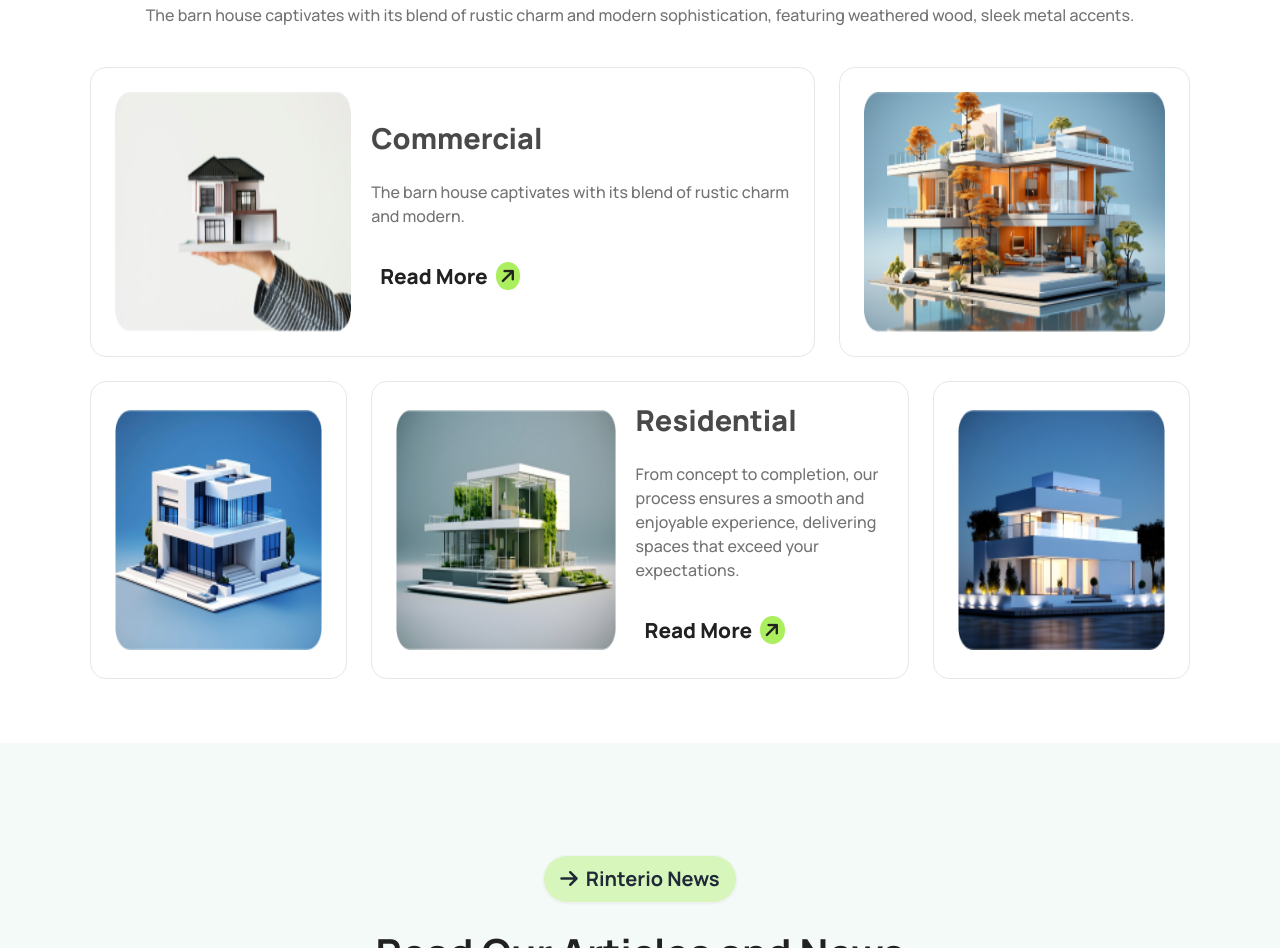
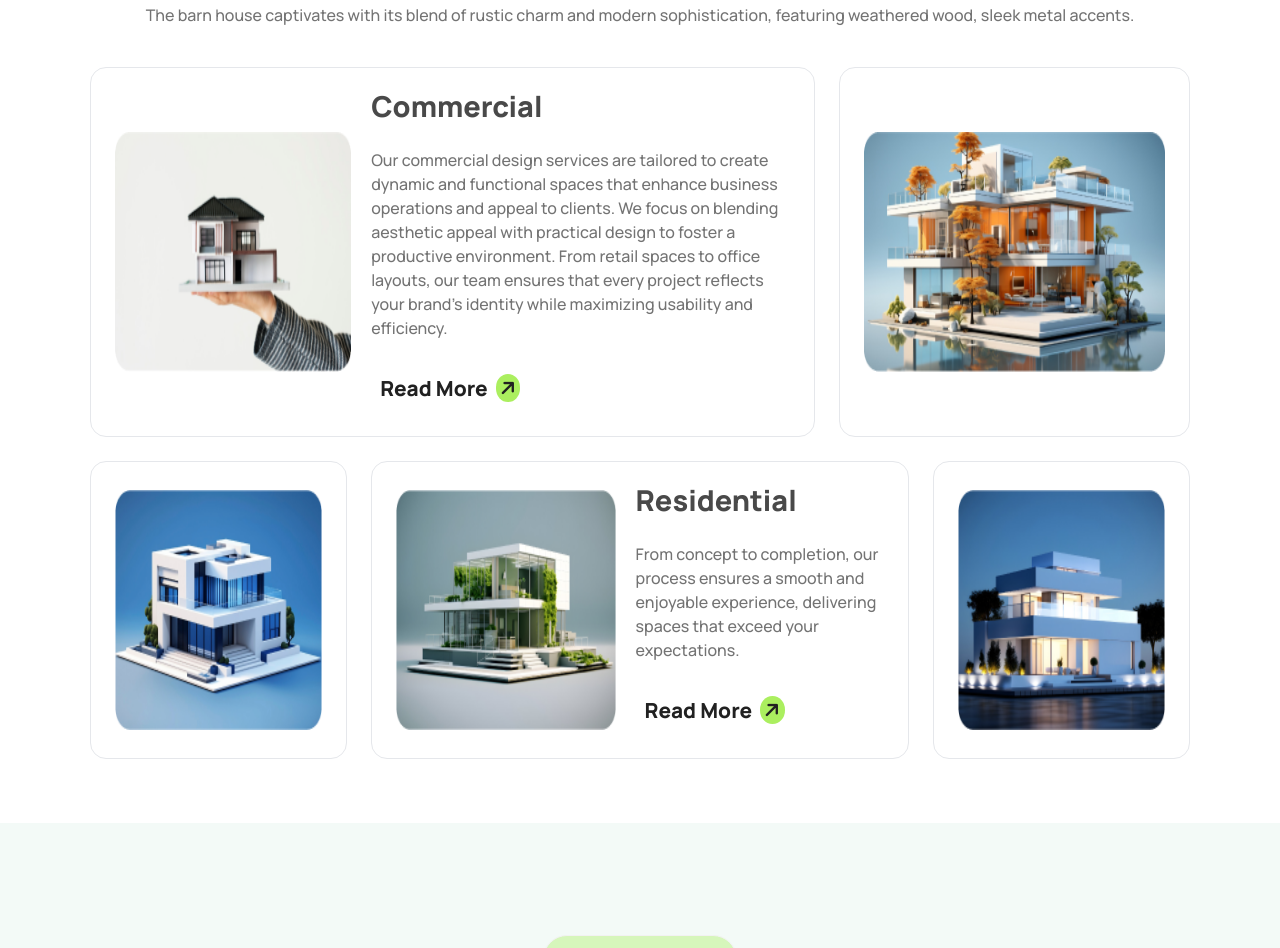
Before and after one commit to Nayeem10/assignment-03, a plain HTML site: page index.html in a window 1280 px wide. Shown: the part 2818-3766 px from the top of the page. Drawn offline with nearby package versions, Linux system fonts and the light colour scheme.

Commit message:
relevant text added

```diff
--- a/index.html
+++ b/index.html
@@ -220,7 +220,7 @@
           <img src="assets/img1.png" alt="" class="h-[20rem] md:h-[15rem] w-full md:w-[40%] lg:w-[35%]">
           <div class="card-body text-left p-0">
             <h2 class="card-title text-dark-2 font-extrabold text-[2rem] lg:text-[1.8rem] pb-5">Commercial</h2>
-            <p class="text-dark-3 text-[16px]">The barn house captivates with its blend of rustic charm and modern. </p>
+            <p class="text-dark-3 text-[16px]"> Our commercial design services are tailored to create dynamic and functional spaces that enhance business operations and appeal to clients. We focus on blending aesthetic appeal with practical design to foster a productive environment. From retail spaces to office layouts, our team ensures that every project reflects your brand's identity while maximizing usability and efficiency.</p>
             <div class="card-actions">
               <a class="btn btn-ghost hover:bg-black/20 text-[1.4rem] lg:text-[1.3rem] text-[#212121] font-extrabold bg-transparent px-2 mt-4">
                 Read More
```
